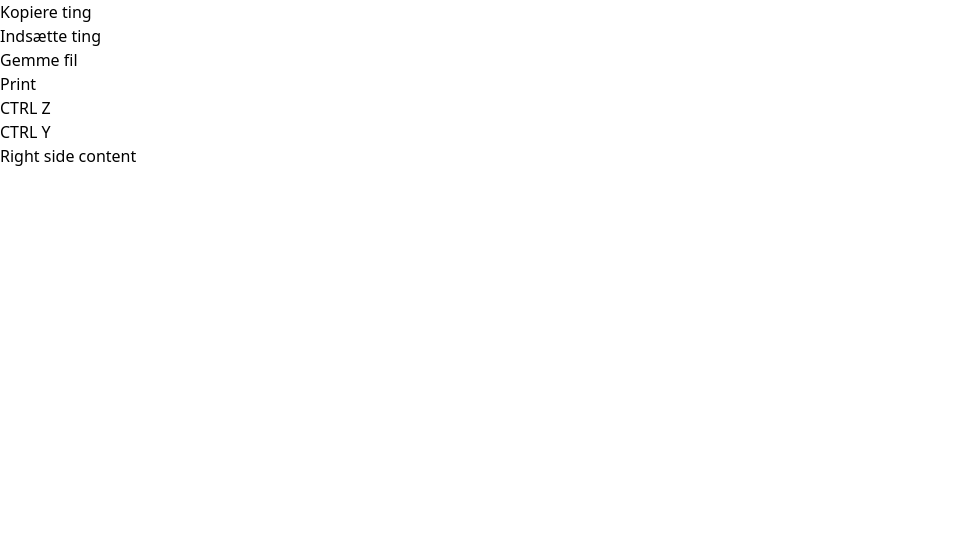
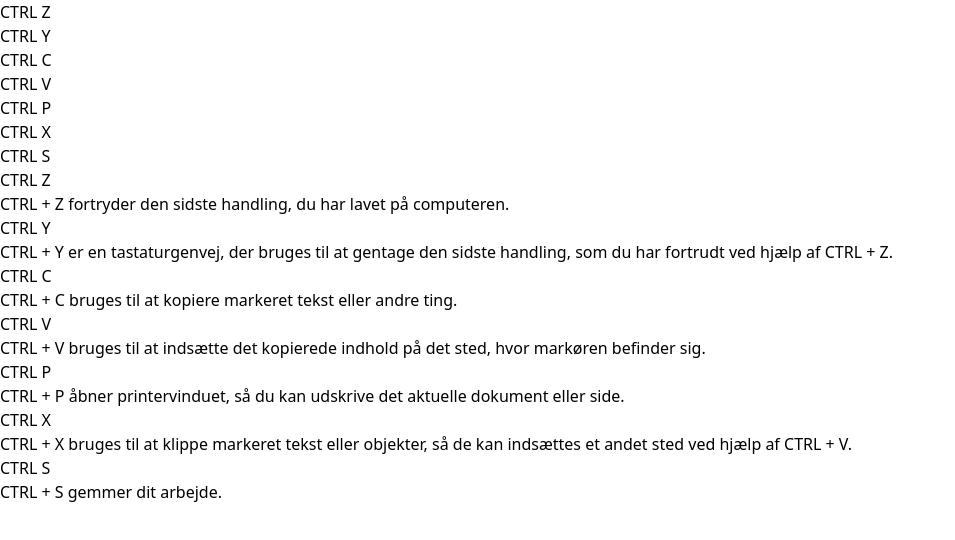
Before and after one commit to DARPZZ/Guide, a React (Vite) app in the folder guide/: page /#/Genveje in a window 1280 px wide. Shown: the top 540 px of the page, without its empty margins (0-955 px from the left). Built offline with nearby package versions, Linux system fonts and the light colour scheme.

Commit message:
Updated the Shortcuts

```diff
--- a/guide/src/components/individualguide/genveje-compos/GenBody.tsx
+++ b/guide/src/components/individualguide/genveje-compos/GenBody.tsx
@@ -1,11 +1,52 @@
 import React from 'react'
+import SingleShortcut from './SingleShortcut'
+//#region shortcuts
+
+const CTRLZ={
+  command:"CTRL Z",
+  description: "CTRL + Z fortryder den sidste handling, du har lavet på computeren."
+}
+const CTRLY={
+  command:"CTRL Y",
+  description: "CTRL + Y er en tastaturgenvej, der bruges til at gentage den sidste handling, som du har fortrudt ved hjælp af CTRL + Z."
+}
+
+const CTRLC={
+  command:"CTRL C",
+  description: "CTRL + C bruges til at kopiere markeret tekst eller andre ting."
+}
+const CTRLV={
+  command:"CTRL V",
+  description: "CTRL + V bruges til at indsætte det kopierede indhold på det sted, hvor markøren befinder sig."
+}
+
+const CTRLP={
+  command:"CTRL P",
+  description: "CTRL + P åbner printervinduet, så du kan udskrive det aktuelle dokument eller side."
+}
+const CTRLX={
+  command:"CTRL X",
+  description:"CTRL + X bruges til at klippe markeret tekst eller objekter, så de kan indsættes et andet sted ved hjælp af CTRL + V. "
+}
+const CTRLS={
+  command:"CTRL S",
+  description:"CTRL + S gemmer dit arbejde."
+}
+
+
+//#endregion
 
 function GenBody() {
   return (
         <div className='flex flex-col items-center w-full md:w-2/3'>
         <div className='w-full h-full bg-gray-200'>
-
-          <p className='text-center'>Right side content</p>
+        <SingleShortcut project={CTRLZ}></SingleShortcut>
+        <SingleShortcut project={CTRLY}></SingleShortcut>
+        <SingleShortcut project ={CTRLC}></SingleShortcut>
+        <SingleShortcut project ={CTRLV}></SingleShortcut>
+        <SingleShortcut project={CTRLP}></SingleShortcut>
+        <SingleShortcut project={CTRLX}></SingleShortcut>
+        <SingleShortcut project={CTRLS}></SingleShortcut>
         </div>
       </div>
 
--- a/guide/src/components/individualguide/genveje-compos/GenNav.tsx
+++ b/guide/src/components/individualguide/genveje-compos/GenNav.tsx
@@ -3,24 +3,27 @@ import React from 'react'
 function GenNav() {
   return (
     <div className='pt-6 p-3 w-full md:w-1/3 h-full'>
-    <ul className='space-y-6 font-medium'>
-      <li>
-        <h1>Kopiere ting</h1>
-      </li>
-      <li>
-        <h1>Indsætte ting</h1>
-      </li>
-      <li>
-        <h1>Gemme fil</h1>
-      </li>
-      <li>
-        <h1>Print</h1>
-      </li>
+    <ul className='space-y-10 font-bold text-2xl'>
       <li>
         <h1>CTRL Z</h1>
       </li>
       <li>
         <h1>CTRL Y</h1>
+      </li>
+      <li>
+        <h1>CTRL C</h1>
+      </li>
+      <li>
+        <h1>CTRL V</h1>
+      </li>
+      <li>
+        <h1>CTRL P</h1>
+      </li>
+      <li>
+        <h1>CTRL X</h1>
+      </li>
+      <li>
+        <h1>CTRL S</h1>
       </li>
     </ul>
   </div>
--- /dev/null
+++ b/guide/src/components/individualguide/genveje-compos/SingleShortcut.tsx
@@ -0,0 +1,18 @@
+import React from 'react'
+interface gen {
+    command: string;
+    description: string;
+  }
+  interface Props {
+    project: gen;
+  }
+const SingleShortcut: React.FC<Props> =({project})=> {
+  return (
+    <div className='font-semibold pb-28'>
+        <h1 className='pb-2 text-2xl text-center'>{project.command}</h1>
+        <p className='text-lg text-center'>{project.description}</p>
+    </div>
+  )
+}
+
+export default SingleShortcut
```
